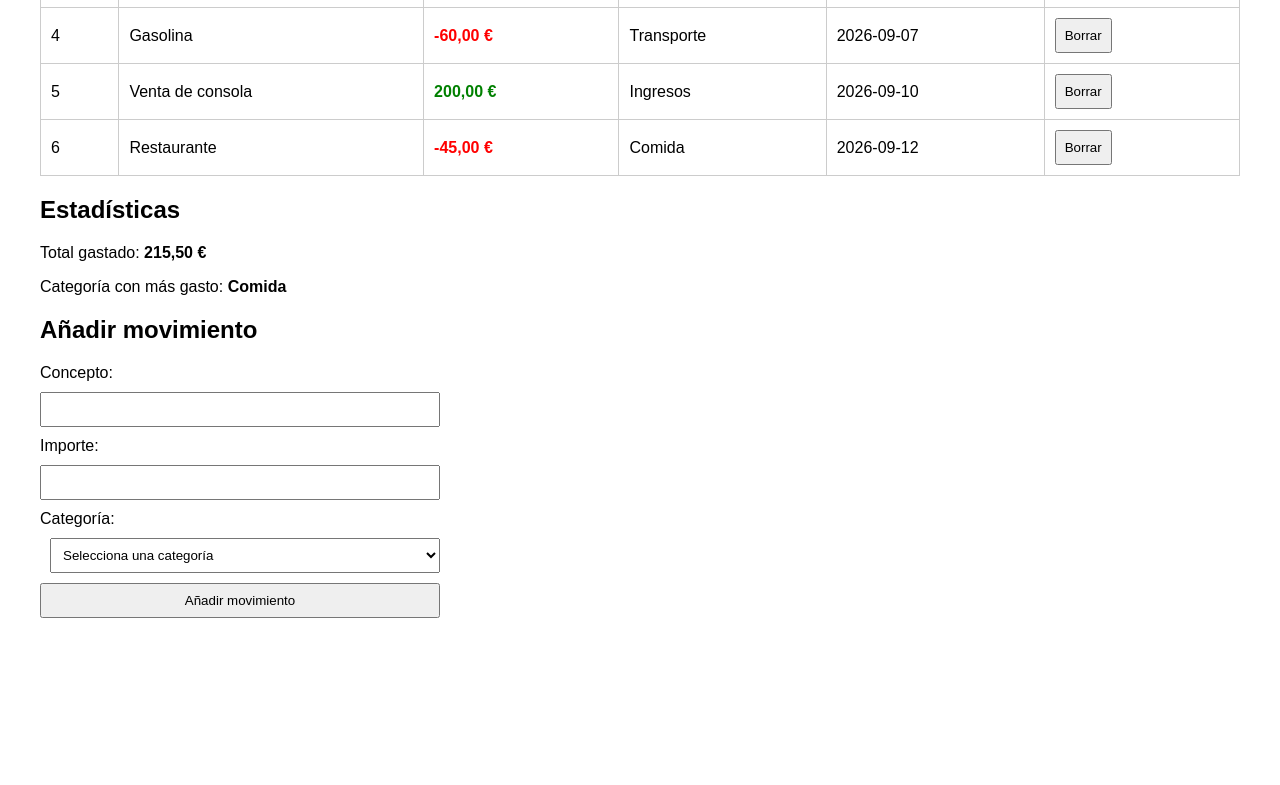
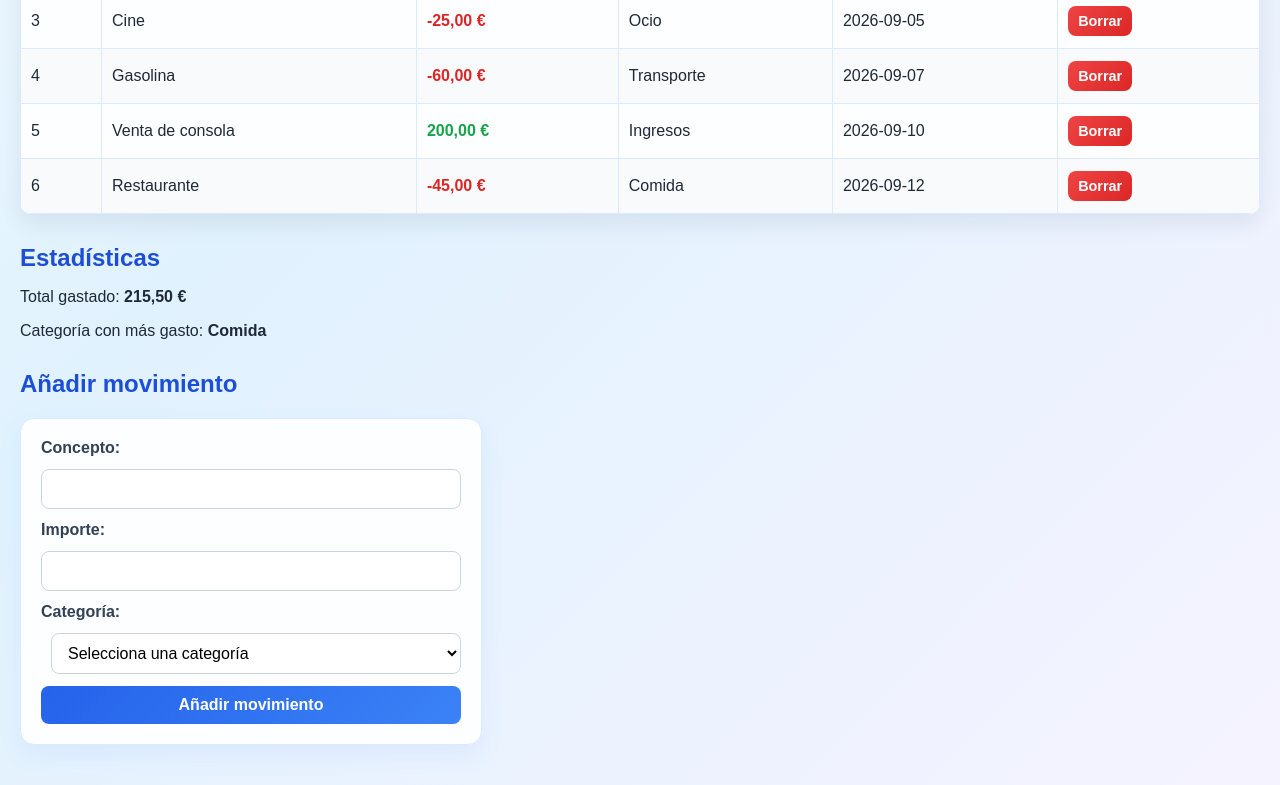
Before and after one commit to UrielJGV/MoneyTrack, a plain HTML site: page index.html in a window 1280 px wide. Shown: the part 401-1186 px from the top of the page. Before the commit the page ends 1059 px from the top, so only its background shows below. Drawn offline with Linux system fonts and the light colour scheme.

Commit message:
Refactor CSS styles for improved layout and design consistency

```diff
--- a/estilos.css
+++ b/estilos.css
@@ -2,43 +2,73 @@
 
 body {
     font-family: Arial, sans-serif;
-    margin: 40px;
+    margin: 0;
+    padding: 40px 20px;
+    background: linear-gradient(135deg, #f0f9ff 0%, #e0f2fe 35%, #f5f3ff 100%);
+    color: #1f2937;
 }
 
 h1 {
     text-align: center;
+    color: #0f172a;
+    margin-bottom: 30px;
+    font-size: 2.5rem;
+}
+
+h2 {
+    color: #1d4ed8;
+    margin-top: 30px;
+    margin-bottom: 10px;
+}
+
+label {
+    font-weight: 600;
+    color: #334155;
+}
+
+select {
+    padding: 8px 12px;
+    margin-left: 10px;
+    border-radius: 8px;
+    border: 1px solid #cbd5e1;
+    background: white;
 }
 
 table {
     width: 100%;
     border-collapse: collapse;
     margin-top: 20px;
+    background: rgba(255, 255, 255, 0.9);
+    border-radius: 12px;
+    overflow: hidden;
+    box-shadow: 0 10px 25px rgba(15, 23, 42, 0.08);
 }
 
 th,
 td {
-    border: 1px solid #ccc;
-    padding: 10px;
+    border: 1px solid #dbeafe;
+    padding: 12px 10px;
     text-align: left;
 }
 
 th {
-    background-color: #eee;
+    background: linear-gradient(135deg, #2563eb, #3b82f6);
+    color: white;
+    font-weight: 600;
+}
+
+tr:nth-child(even) {
+    background: #f8fafc;
 }
 
 .ingreso {
-    color: green;
+    color: #16a34a;
     font-weight: bold;
 }
 
 .gasto {
-    color: red;
+    color: #dc2626;
     font-weight: bold;
-}
-
-select {
-    padding: 8px;
-    margin-left: 10px;
 }
 
 /* NIVEL 06 - Formulario */
@@ -46,21 +76,48 @@ select {
 form {
     display: flex;
     flex-direction: column;
-    gap: 10px;
-    max-width: 400px;
+    gap: 12px;
+    max-width: 420px;
     margin-top: 20px;
+    padding: 20px;
+    background: rgba(255, 255, 255, 0.9);
+    border: 1px solid #dbeafe;
+    border-radius: 14px;
+    box-shadow: 0 10px 25px rgba(59, 130, 246, 0.08);
 }
 
 input,
 select,
 button {
-    padding: 8px;
+    padding: 10px 12px;
+    border-radius: 8px;
+    border: 1px solid #cbd5e1;
+    font-size: 1rem;
+}
+
+input:focus,
+select:focus {
+    outline: 2px solid rgba(59, 130, 246, 0.25);
+    border-color: #60a5fa;
 }
 
 button {
     cursor: pointer;
+    background: linear-gradient(135deg, #2563eb, #3b82f6);
+    color: white;
+    border: none;
+    font-weight: 600;
+    transition: transform 0.15s ease, box-shadow 0.15s ease;
+}
+
+button:hover {
+    transform: translateY(-1px);
+    box-shadow: 0 8px 18px rgba(37, 99, 235, 0.25);
 }
 
 .boton-borrar {
     cursor: pointer;
+    background: linear-gradient(135deg, #ef4444, #dc2626);
+    padding: 7px 10px;
+    font-size: 0.9rem;
 }
```
